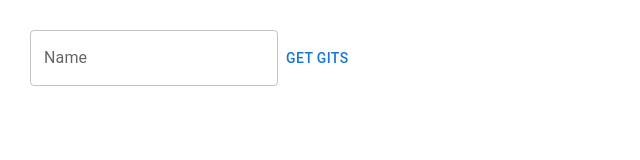
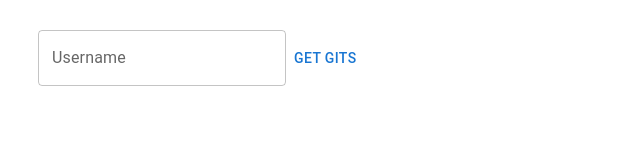
Before and after one commit to Cobzariu/sector-labs, a React (Create React App) app: page / in a window 1280 px wide. Shown: the top 160 px of the page, without its empty margins (0-640 px from the left). Built offline with nearby package versions, Linux system fonts and the light colour scheme.

Commit message:
Small fixes

```diff
--- a/src/App.css
+++ /dev/null
@@ -1,4 +0,0 @@
-.main {
-  padding-top: 20px;
-  margin-left: 20px;
-}
--- a/src/api/api.js
+++ b/src/api/api.js
@@ -4,7 +4,7 @@ const GitHubClient = axios.create({
   baseURL: "https://api.github.com/",
   headers: {
     Accept: "application/vnd.GitHub.v3+json",
-    Authorization: "token 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",
+    Authorization: "token YOUR_TOKEN",
   },
 });
 
--- /dev/null
+++ b/src/components/GitsForm/GitsForm.css
@@ -0,0 +1,4 @@
+.form {
+  align-items: center;
+  display: flex;
+}
--- a/src/components/GitsForm/GitsForm.js
+++ b/src/components/GitsForm/GitsForm.js
@@ -1,11 +1,12 @@
 import React from "react";
 import { Button, TextField } from "@mui/material";
 import { Box } from "@mui/system";
+import "./GitsForm.css";
 
 const GitsForm = ({ onChageText, onButtonClick }) => {
   return (
     <Box className="form">
-      <TextField label="Name" onChange={onChageText} />
+      <TextField label="Username" onChange={onChageText} />
       <Button onClick={onButtonClick}>Get Gits</Button>
     </Box>
   );
--- a/src/components/GitsListItem/GitsListItem.js
+++ b/src/components/GitsListItem/GitsListItem.js
@@ -1,5 +1,5 @@
 import React, { useEffect, useState } from "react";
-import { Avatar, Link, Typography } from "@mui/material";
+import { Avatar, Link } from "@mui/material";
 import { Box } from "@mui/system";
 import "./GitsListItem.css";
 import api from "../../api/api";
@@ -48,7 +48,7 @@ const GitsListItem = ({ gits }) => {
     <Box className="item">
       <Box className="filesBox"> {renderFiles(gits.files)}</Box>
       {forks.length > 0 ? (
-        <Box className="forkBox">Forkey by {renderForks()}</Box>
+        <Box className="forkBox">Forked by {renderForks()}</Box>
       ) : null}
     </Box>
   );
--- a/src/components/layout/GetGits/GetGitsLayout.css
+++ b/src/components/layout/GetGits/GetGitsLayout.css
@@ -1,7 +1,3 @@
 .main {
   margin: 30px;
 }
-.form {
-  align-items: center;
-  display: flex;
-}
--- a/src/index.css
+++ /dev/null
@@ -1,13 +0,0 @@
-body {
-  margin: 0;
-  font-family: -apple-system, BlinkMacSystemFont, 'Segoe UI', 'Roboto', 'Oxygen',
-    'Ubuntu', 'Cantarell', 'Fira Sans', 'Droid Sans', 'Helvetica Neue',
-    sans-serif;
-  -webkit-font-smoothing: antialiased;
-  -moz-osx-font-smoothing: grayscale;
-}
-
-code {
-  font-family: source-code-pro, Menlo, Monaco, Consolas, 'Courier New',
-    monospace;
-}
--- a/src/index.js
+++ b/src/index.js
@@ -1,6 +1,5 @@
 import React from 'react';
 import ReactDOM from 'react-dom';
-import './index.css';
 import App from './App';
 import reportWebVitals from './reportWebVitals';
 
```
